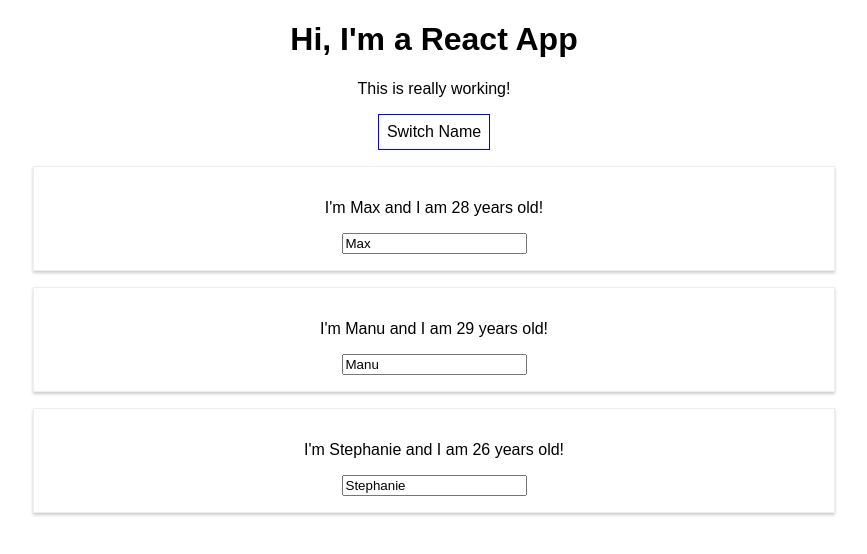
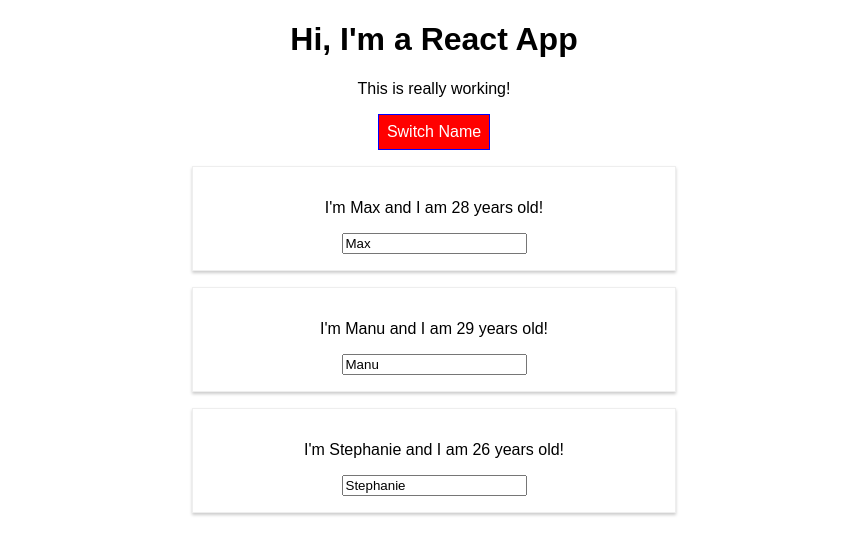
Before and after one commit to BartlomiejWrz/practice-app, a React (Create React App) app: page / in a window 1280 px wide. Both pictures are taken after a click on the button "Switch Name". Shown: the top 554 px of the page, without its empty margins (206-1073 px from the left). Built offline with nearby package versions, Linux system fonts and the light colour scheme.

Commit message:
styles in react

```diff
--- a/package.json
+++ b/package.json
@@ -3,6 +3,7 @@
   "version": "0.1.0",
   "private": true,
   "dependencies": {
+    "radium": "^0.25.1",
     "react": "^16.6.3",
     "react-dom": "^16.6.3",
     "react-scripts": "2.1.1"
--- a/src/App.js
+++ b/src/App.js
@@ -1,6 +1,7 @@
 import React, { Component } from 'react';
 import './App.css';
 import Person from './Person/Person';
+import Radium, { StyleRoot } from 'radium';
 
 class App extends Component {
   state = {
@@ -46,12 +47,18 @@
   }
 
   render() {
+
     const style = {
-      backgroundColor: 'white',
+      backgroundColor: 'green',
+      color: 'white',
       font: 'inherit',
       border: '1px solid blue',
       padding: '8px',
-      cursor: 'pointer'
+      cursor: 'pointer',
+      ':hover': {
+        backgroundColor: 'lightgreen',
+        color: 'black'
+      }
     };
 
     let persons = null;
@@ -69,21 +76,37 @@
           })}
         </div>
       );
+
+      style.backgroundColor = 'red';
+      style[':hover'] = {
+        backgroundColor: 'salmon',
+        color: 'black'
+      };
+    }
+
+    const classes = [];
+    if (this.state.persons.length <= 2) {
+      classes.push('red'); // classes = ['red']
+    }
+    if (this.state.persons.length <= 1) {
+      classes.push('bold'); // classes = ['red', 'bold']
     }
 
 
     return (
+      <StyleRoot>
         <div className="App">
           <h1>Hi, I'm a React App</h1>
-        <p>This is really working!</p>
+          <p className={classes.join(' ')}>This is really working!</p>
           <button
             style={style}
             onClick={this.togglePersonsHandler}>Switch Name</button>
           {persons}
         </div>
+      </StyleRoot>
     );
     // return React.createElement('div', {className: 'App'}, React.createElement('h1', null, 'Does this work now?'));
   }
 }
 
-export default App;
+export default Radium(App);
--- a/src/Person/Person.js
+++ b/src/Person/Person.js
@@ -1,10 +1,17 @@
 import React from 'react';
+import Radium from 'radium';
 
 import './Person.css';
 
-const person = ( props ) => {
+const person = (props) => {
+    const style = {
+        '@media (min-width: 500px)': {
+            width: '450px',
+        }
+    };
+
     return (
-        <div className="Person">
+        <div className="Person" style={style}>
             <p onClick={props.click}>I'm {props.name} and I am {props.age} years old!</p>
             <p>{props.children}</p>
             <input type="text" onChange={props.changed} value={props.name} />
@@ -12,4 +19,4 @@
     )
 };
 
-export default person;
+export default Radium(person);
```
Also changed, not shown: 1 other file (tests, documents, lock files or other folders). Lines whose indentation alone changed are shown as unchanged.
